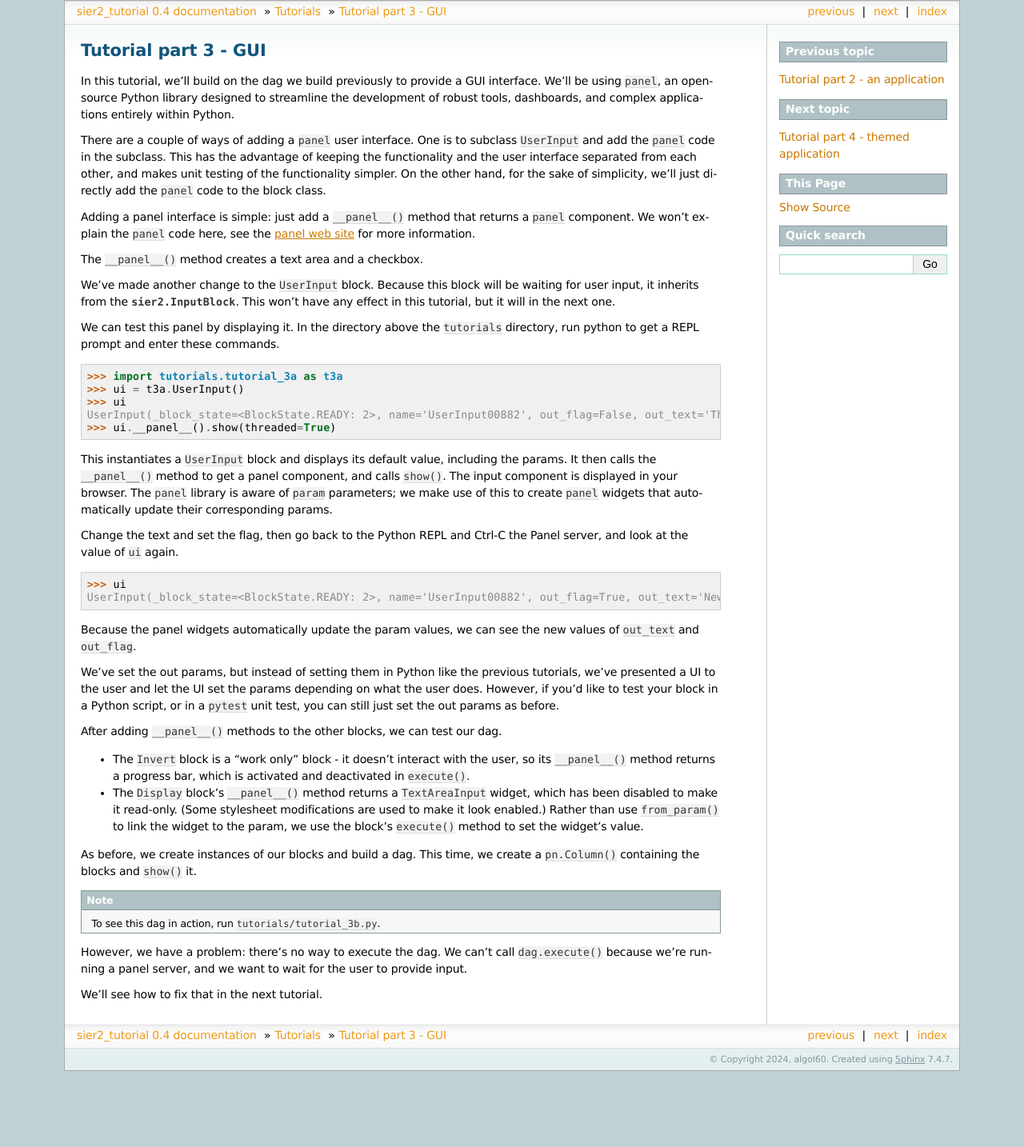
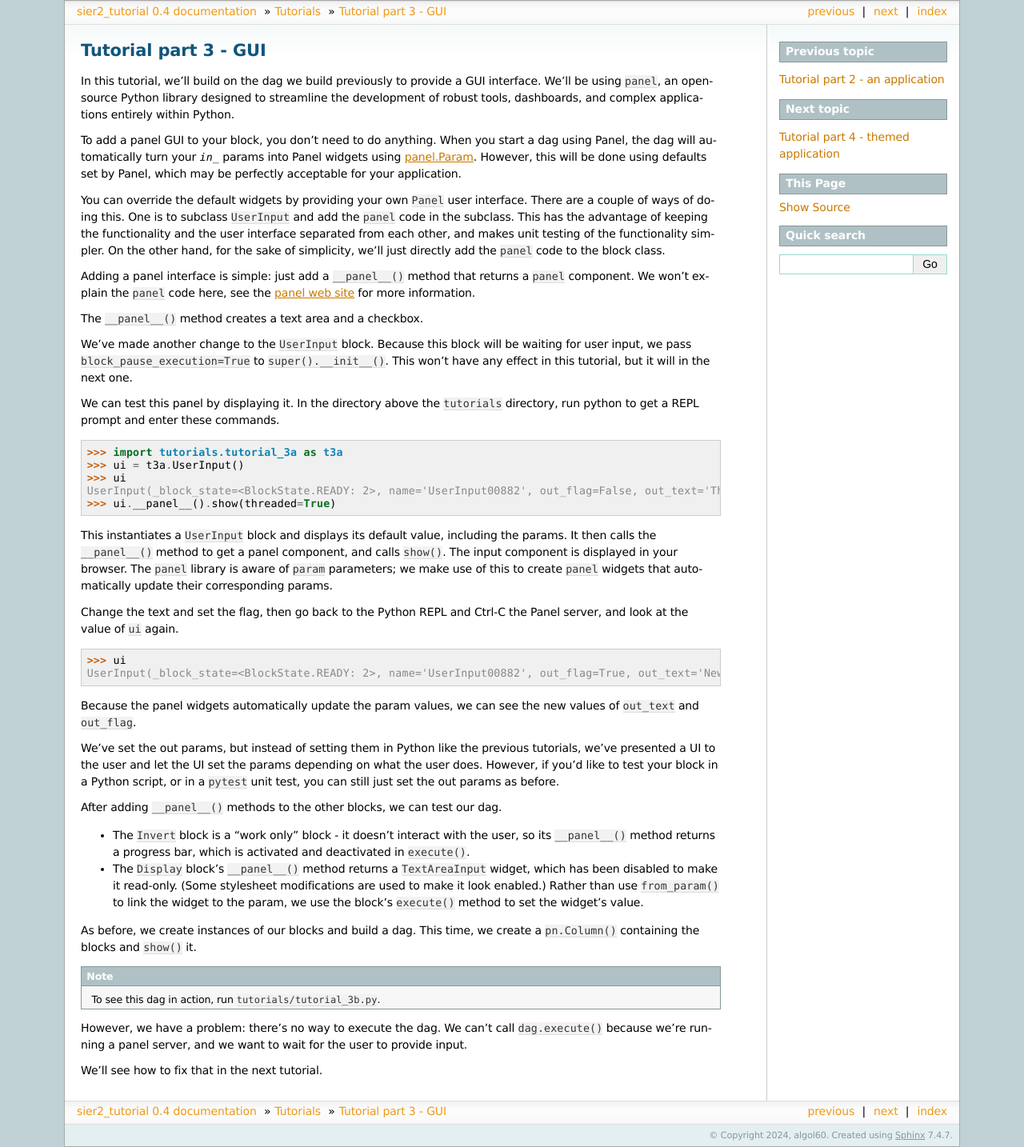
Before and after one commit to sier2/sier2-tutorial, a Sphinx documentation site: the page built from docs/source/tutorials/tutorial_3.rst, in a window 1280 px wide. Shown: the whole page at 80% size. Built offline with Sphinx 7.4.7, drawn with Linux system fonts in a browser that asks for light colours; the version number is read from the project's files by our own code; before the commit the page ends 1339 px from its top, so only the background shows below that.

Commit message:
Doc tweaks.

```diff
--- a/docs/source/tutorials/tutorial_3.rst
+++ b/docs/source/tutorials/tutorial_3.rst
@@ -6,7 +6,15 @@ a GUI interface. We'll be using ``panel``, an open-source Python library
 designed to streamline the development of robust tools, dashboards,
 and complex applications entirely within Python.
 
-There are a couple of ways of adding a ``panel`` user interface.
+To add a panel GUI to your block, you don't need to do anything.
+When you start a dag using Panel, the dag will automatically turn your
+`in_` params into Panel widgets using
+`panel.Param <https://panel.holoviz.org/reference/panes/Param.html>`_.
+However, this will be done using defaults set by Panel, which may be perfectly
+acceptable for your application.
+
+You can override the default widgets by providing your own ``Panel`` user interface.
+There are a couple of ways of doing this.
 One is to subclass ``UserInput`` and add the ``panel`` code in the subclass.
 This has the advantage of keeping the functionality and the user interface
 separated from each other, and makes unit testing of the functionality simpler.
@@ -20,7 +28,7 @@ here, see the `panel web site <https://panel.holoviz.org>`_ for more information
 The ``__panel__()`` method creates a text area and a checkbox.
 
 We've made another change to the ``UserInput`` block. Because this block will
-be waiting for user input, it inherits from the :class:`sier2.InputBlock`.
+be waiting for user input, we pass ``block_pause_execution=True`` to ``super().__init__()``.
 This won't have any effect in this tutorial, but it will in the next one.
 
 We can test this panel by displaying it. In the directory above the ``tutorials``
```
Also changed, not shown: 1 other file.
